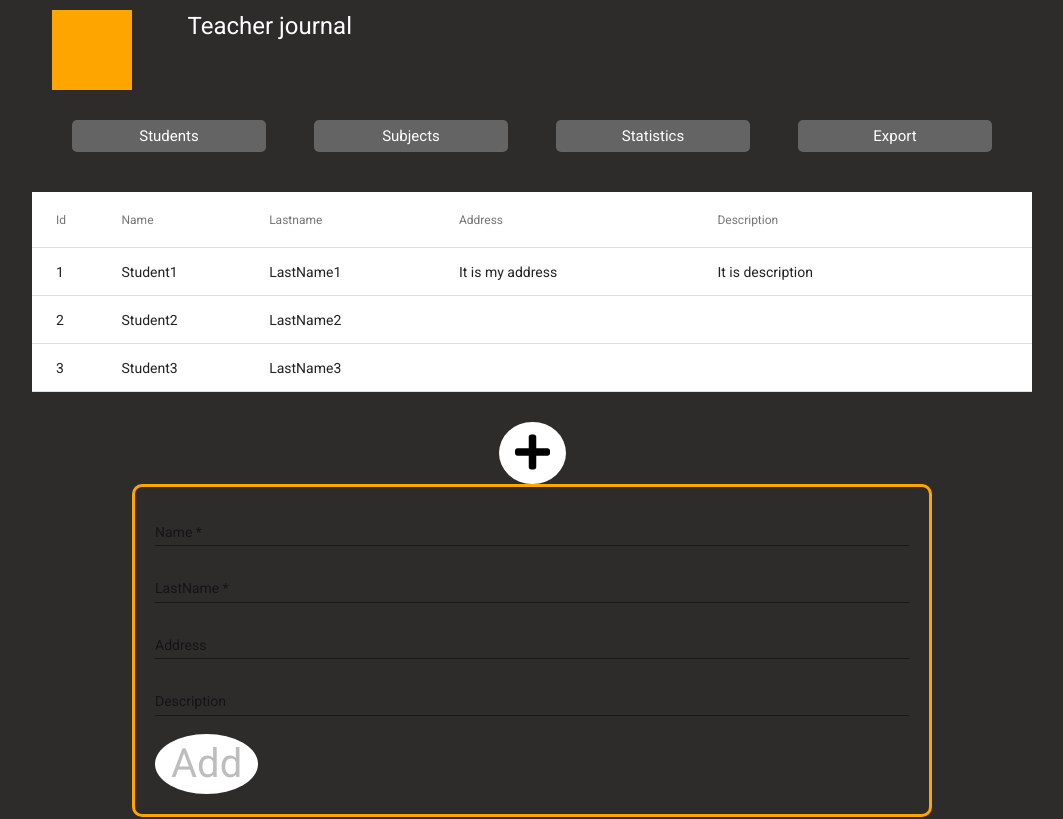
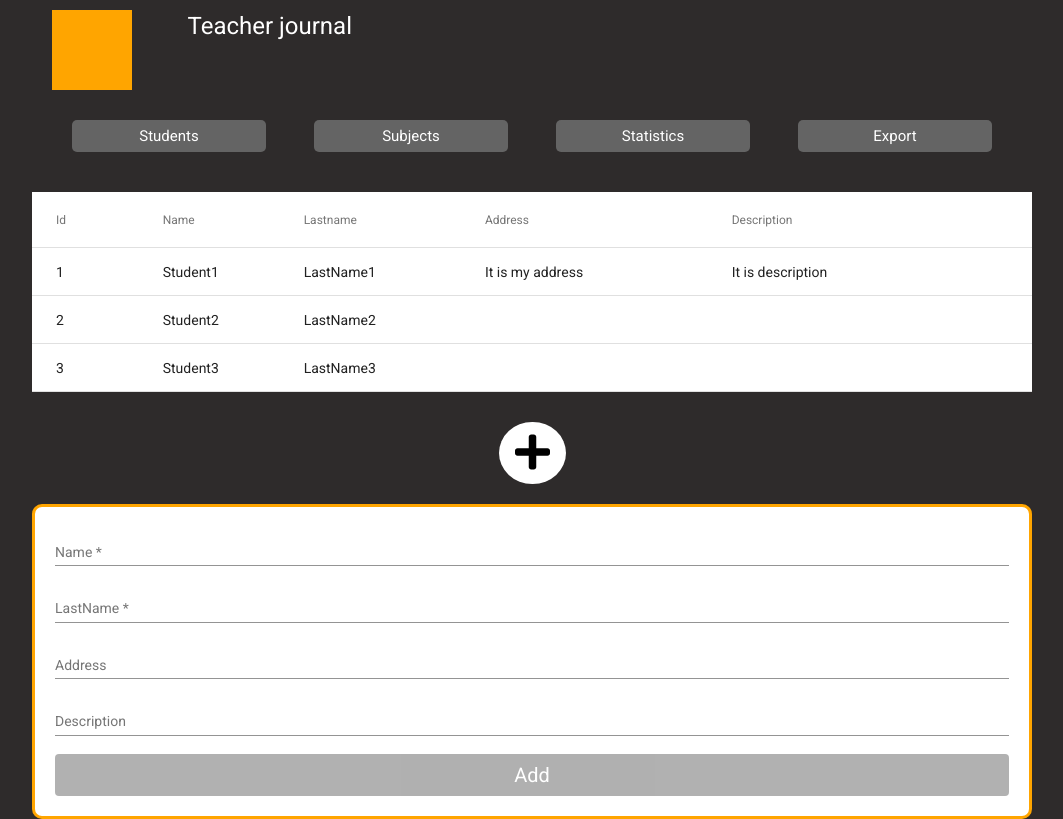
Before and after one commit to antonionick/teacher-journal, an Angular app: page / in a window 1280 px wide. Shown: the whole page, without its empty margins (108-1171 px from the left). Built offline with nearby package versions, Linux system fonts and the light colour scheme.

Commit message:
feat: create students page
implement:

- base form component
- base table component
- add new student from student-form to student-table

```diff
--- /dev/null
+++ b/src/app/common/entities/Table/TableHeaderConfig.ts
@@ -0,0 +1,4 @@
+export interface TableHeaderConfig {
+  value: string;
+  isSort: boolean;
+}
--- a/src/app/components/students/student-form/student-form.component.ts
+++ b/src/app/components/students/student-form/student-form.component.ts
@@ -1,7 +1,7 @@
 import { Component, OnInit, Output, EventEmitter } from '@angular/core';
 import { FormGroup } from '@angular/forms';
-import { FormConfig } from '../../../common/entities/FormConfig';
-import { FormElement } from '../../../common/entities/FormElement';
+import { FormConfig } from '../../../common/entities/Form/FormConfig';
+import { FormElement } from '../../../common/entities/Form/FormElement';
 import { Student } from '../../../common/models/Student';
 
 @Component({
@@ -61,6 +61,7 @@ export class StudentFormComponent implements OnInit {
 
   public onSubmit(form: FormGroup): void {
     const result: Student = { id: -1, ...form.value };
+    form.reset();
     this.submit.emit(result);
   }
 }
--- a/src/app/components/students/student-page/student-page.component.ts
+++ b/src/app/components/students/student-page/student-page.component.ts
@@ -1,7 +1,9 @@
 import { Component, OnInit } from '@angular/core';
-import { faPlus } from '@fortawesome/free-solid-svg-icons';
+import { faPlus, IconDefinition } from '@fortawesome/free-solid-svg-icons';
+
 import { Student } from '../../../common/models/Student';
 import { students } from '../../../../../mock-data/students';
+import { TableHeaderConfig } from '../../../common/entities/Table/TableHeaderConfig';
 import { getMaxId } from '../../../common/helpers/id';
 
 @Component({
@@ -11,15 +13,37 @@ import { getMaxId } from '../../../common/helpers/id';
 })
 export class StudentPageComponent implements OnInit {
   public students: Array<Student>;
-  public headers: Array<string>;
-  public plusIcon = faPlus;
+  public headers: Array<TableHeaderConfig>;
+  public plusIcon: IconDefinition = faPlus;
 
   constructor() {
     this.students = students;
-    this.headers = ['id', 'name', 'lastName', 'address', 'description'];
   }
 
-  public ngOnInit(): void {}
+  public ngOnInit(): void {
+    this.headers = [
+      {
+        value: 'id',
+        isSort: true,
+      },
+      {
+        value: 'name',
+        isSort: true,
+      },
+      {
+        value: 'lastName',
+        isSort: true,
+      },
+      {
+        value: 'address',
+        isSort: true,
+      },
+      {
+        value: 'description',
+        isSort: true,
+      },
+    ];
+  }
 
   public addData(data: Student): void {
     const id: number = getMaxId(this.students) + 1;
--- a/src/app/components/students/student-table/student-table.component.ts
+++ b/src/app/components/students/student-table/student-table.component.ts
@@ -1,5 +1,7 @@
 import { Component, Input, OnInit } from '@angular/core';
 import { Student } from '../../../common/models/Student';
+
+import { TableHeaderConfig } from '../../../common/entities/Table/TableHeaderConfig';
 
 @Component({
   selector: 'app-student-table',
@@ -10,7 +12,7 @@ export class StudentTableComponent implements OnInit {
   @Input()
   public data: Array<Student>;
   @Input('columnHeaders')
-  public displayedColumns: Array<string>;
+  public displayedColumns: Array<TableHeaderConfig>;
 
   constructor() {}
 
--- a/src/app/shared/components/button/button.component.scss
+++ b/src/app/shared/components/button/button.component.scss
@@ -7,7 +7,7 @@
   background-color: white;
   border-radius: 50%;
 
-  &__element {
-    font-size: 40px;
+  &[disabled] {
+    opacity: 0.5;
   }
 }
--- a/src/app/shared/components/form/form.component.scss
+++ b/src/app/shared/components/form/form.component.scss
@@ -1,17 +1,29 @@
+@import '../../../../styles/variables.scss';
+
 .form {
   box-sizing: border-box;
   display: flex;
   flex-flow: column;
-  max-width: 800px;
   width: 100%;
-  margin: 0 auto;
+  margin: 20px auto 0;
   padding: 20px;
   border-radius: 10px;
   border: 3px solid orange;
+  background-color: white;
 
   &__column {
     width: 100%;
+    color: black;
   }
 
-  // &__button {}
+  &::ng-deep .button {
+    box-sizing: border-box;
+    width: 100%;
+    padding: 10px 20px;
+    font-size: 20px;
+    line-height: 110%;
+    color: white;
+    background-color: #646464;
+    border-radius: 4px;
+  }
 }
--- a/src/app/shared/components/form/form.component.ts
+++ b/src/app/shared/components/form/form.component.ts
@@ -1,6 +1,6 @@
 import { Component, OnInit, Input, EventEmitter, Output } from '@angular/core';
 import { FormControl, FormGroup, Validators, AbstractControl } from '@angular/forms';
-import { FormConfig } from '../../../common/entities/FormConfig';
+import { FormConfig } from '../../../common/entities/Form/FormConfig';
 import { ButtonConfig } from '../../../common/entities/ButtonConfig';
 
 @Component({
--- a/src/app/shared/components/table/table.component.html
+++ b/src/app/shared/components/table/table.component.html
@@ -1,15 +1,15 @@
-<table class="table" mat-table [dataSource]="data">
-  <ng-container *ngFor="let columnTitle of displayedColumns">
-    <ng-container matColumnDef="{{ columnTitle }}">
-      <th mat-header-cell *matHeaderCellDef>
-        {{ columnTitle | titlecase }}
+<table class="table" mat-table [dataSource]="dataSource" #sort matSort>
+  <ng-container *ngFor="let column of displayedColumns">
+    <ng-container matColumnDef="{{ column.value }}">
+      <th mat-header-cell *matHeaderCellDef mat-sort-header>
+        {{ column.value | titlecase }}
       </th>
       <td mat-cell *matCellDef="let item">
-        {{ item[columnTitle] }}
+        {{ item[column.value] }}
       </td>
     </ng-container>
   </ng-container>
 
-  <tr mat-header-row *matHeaderRowDef="displayedColumns"></tr>
-  <tr mat-row *matRowDef="let row; columns: displayedColumns"></tr>
+  <tr mat-header-row *matHeaderRowDef="headers"></tr>
+  <tr mat-row *matRowDef="let row; columns: headers"></tr>
 </table>
--- a/src/app/shared/components/table/table.component.ts
+++ b/src/app/shared/components/table/table.component.ts
@@ -1,17 +1,34 @@
-import { Component, OnInit, Input } from '@angular/core';
+import { Component, OnInit, OnChanges, Input, ViewChild, SimpleChanges } from '@angular/core';
+import { MatTableDataSource } from '@angular/material/table';
+import { MatSort } from '@angular/material/sort';
+
+import { TableHeaderConfig } from '../../../common/entities/Table/TableHeaderConfig';
 
 @Component({
   selector: 'app-table',
   templateUrl: './table.component.html',
   styleUrls: ['./table.component.scss'],
 })
-export class TableComponent<T> implements OnInit {
+export class TableComponent<T> implements OnInit, OnChanges {
   @Input()
   public data: Array<T>;
   @Input('columnHeaders')
-  public displayedColumns: Array<string>;
+  public displayedColumns: Array<TableHeaderConfig>;
+  @ViewChild(MatSort, {static: true})
+  public sort: MatSort;
+
+  public dataSource: MatTableDataSource<T>;
+  public headers: Array<string>;
 
   constructor() {}
 
-  public ngOnInit(): void {}
+  public ngOnChanges(change: SimpleChanges): void {
+    const { data: { currentValue } } = change;
+    this.dataSource = new MatTableDataSource(currentValue);
+    this.dataSource.sort = this.sort;
+  }
+
+  public ngOnInit(): void {
+    this.headers = this.displayedColumns.map((item) => item.value);
+  }
 }
--- a/src/app/shared/shared.module.ts
+++ b/src/app/shared/shared.module.ts
@@ -4,26 +4,37 @@ import { ReactiveFormsModule, FormsModule } from '@angular/forms';
 
 import { MatTableModule } from '@angular/material/table';
 import { MatButtonModule } from '@angular/material/button';
+import { MatSortModule } from '@angular/material/sort';
 import { MatFormFieldModule } from '@angular/material/form-field';
 import { MatInputModule } from '@angular/material/input';
+
 import { TableComponent } from './components/table/table.component';
 import { ButtonComponent } from './components/button/button.component';
 import { FormComponent } from './components/form/form.component';
 
 @NgModule({
   declarations: [TableComponent, ButtonComponent, FormComponent],
-  imports: [CommonModule, MatTableModule, MatButtonModule, MatFormFieldModule, MatInputModule, FormsModule, ReactiveFormsModule],
+  imports: [
+    CommonModule,
+    MatTableModule,
+    MatButtonModule,
+    MatFormFieldModule,
+    MatInputModule,
+    MatSortModule,
+    FormsModule,
+    ReactiveFormsModule,
+  ],
   exports: [
     MatTableModule,
     MatButtonModule,
     MatFormFieldModule,
     MatInputModule,
+    MatSortModule,
     TableComponent,
     ButtonComponent,
     FormComponent,
     FormsModule,
     ReactiveFormsModule,
   ],
-  schemas: [NO_ERRORS_SCHEMA],
 })
 export class SharedModule {}
```
Also changed, not shown: src/app/common/entities/Form/FormConfig.ts (renamed from src/app/common/entities/FormConfig.ts), src/app/common/entities/Form/FormElement.ts (renamed from src/app/common/entities/FormElement.ts).
